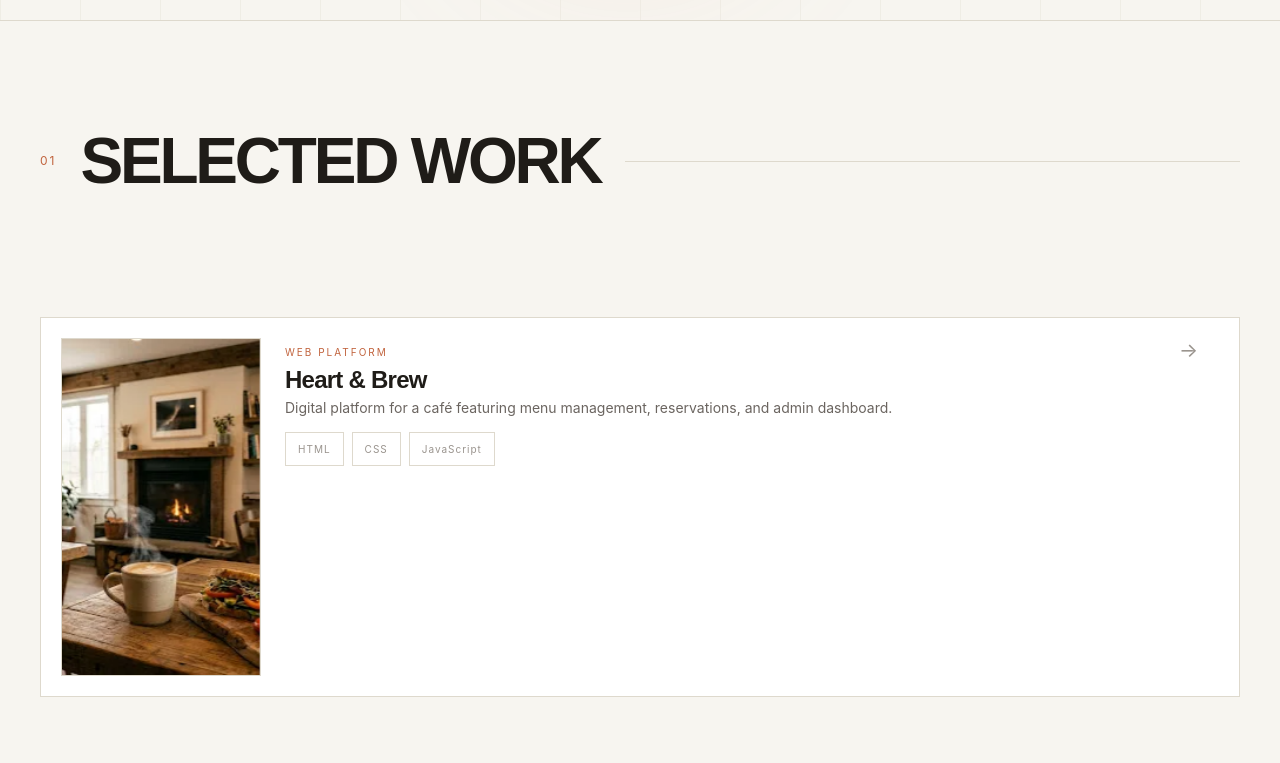
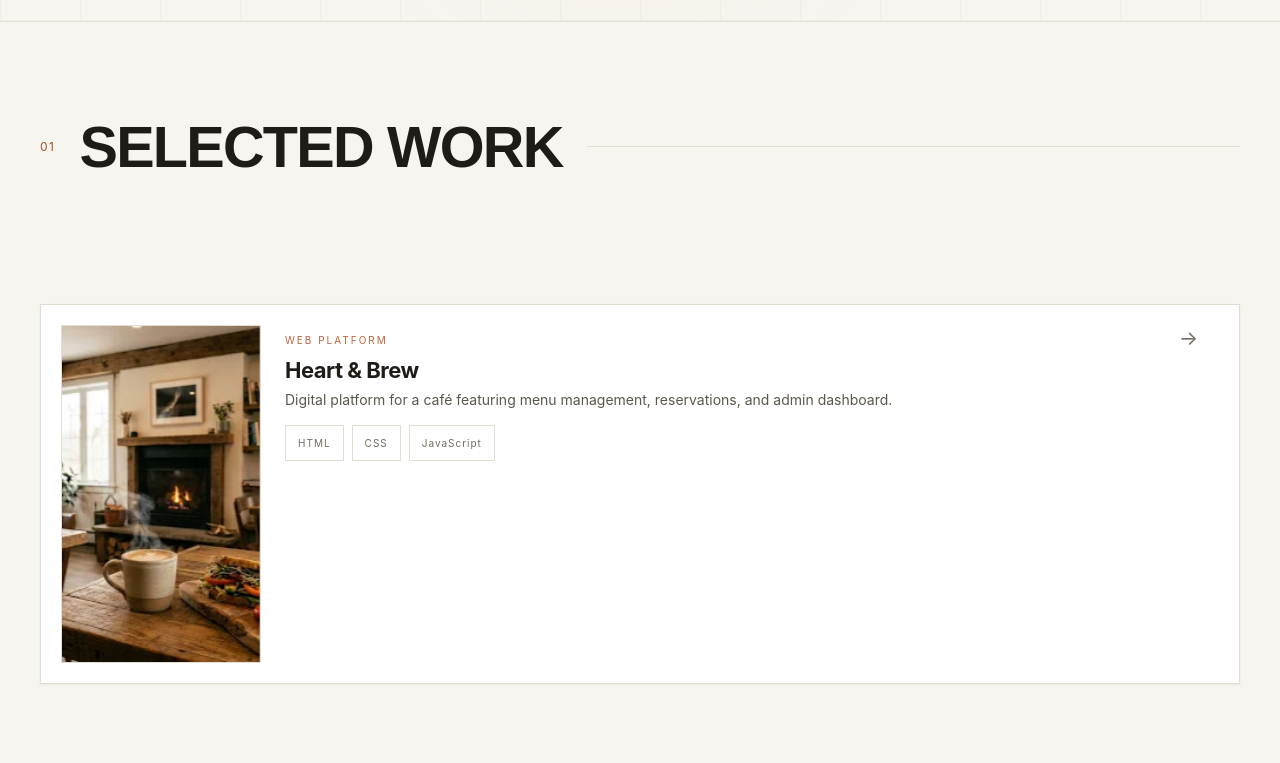
Before and after one commit to ignit-fury/portfolio, a React (Create React App) app in the folder client/: page / in a window 1280 px wide. Shown: the part 780-1543 px from the top of the page. Built offline with nearby package versions, Linux system fonts and the light colour scheme; a web font is replaced by a local one.

Commit message:
Implement dark mode support in App component; update styles across multiple components to use new color variables

```diff
--- a/client/src/App.js
+++ b/client/src/App.js
@@ -1,4 +1,4 @@
-import React from 'react';
+import React, { useEffect, useState } from 'react';
 import ErrorBoundary from './components/ErrorBoundary';
 import Navbar from './components/Navbar';
 import Hero from './components/Hero';
@@ -13,6 +13,16 @@ import SplashCursor from './components/SplashCursor';
 import './styles/App.css';
 
 function App() {
+  const [isDark, setIsDark] = useState(false);
+
+  useEffect(() => {
+    const mq = window.matchMedia('(prefers-color-scheme: dark)');
+    setIsDark(mq.matches);
+    const handler = (e) => setIsDark(e.matches);
+    mq.addEventListener('change', handler);
+    return () => mq.removeEventListener('change', handler);
+  }, []);
+
   return (
     <ErrorBoundary>
       <div className="App">
@@ -34,7 +44,7 @@ function App() {
           <Footer />
         </AnimatedContent>
         <ScrollToTop />
-        <SplashCursor />
+        {isDark && <SplashCursor />}
       </div>
     </ErrorBoundary>
   );
--- a/client/src/styles/About.css
+++ b/client/src/styles/About.css
@@ -46,7 +46,7 @@
   font-size: 48px;
   font-weight: 900;
   letter-spacing: -2.4px;
-  color: var(--color-orange-accent);
+  color: var(--color-terracotta-accent);
 }
 
 .stat-label {
--- a/client/src/styles/Contact.css
+++ b/client/src/styles/Contact.css
@@ -33,7 +33,7 @@
   padding: var(--space-4);
   background: var(--color-secondary-surface);
   border: 1px solid var(--color-grid-line-border);
-  color: var(--color-foreground-white);
+  color: var(--color-foreground-ink);
   font-family: var(--font-sans);
   font-size: 14px;
   transition: border-color 0.3s ease;
@@ -42,7 +42,7 @@
 .form-group input:focus,
 .form-group textarea:focus {
   outline: none;
-  border-color: var(--color-orange-accent);
+  border-color: var(--color-terracotta-accent);
 }
 
 .form-group input.error,
@@ -59,8 +59,8 @@
   align-self: flex-start;
   padding: var(--space-4) var(--space-8);
   background: transparent;
-  border: 1px solid var(--color-orange-accent);
-  color: var(--color-orange-accent);
+  border: 1px solid var(--color-terracotta-accent);
+  color: var(--color-terracotta-accent);
   font-family: var(--font-body);
   font-size: 12px;
   letter-spacing: 2px;
@@ -69,7 +69,7 @@
 }
 
 .submit-btn:hover:not(:disabled) {
-  background: var(--color-orange-accent);
+  background: var(--color-terracotta-accent);
   color: var(--color-background-base);
 }
 
@@ -101,5 +101,5 @@
 }
 
 .contact-link:hover {
-  color: var(--color-foreground-white);
+  color: var(--color-foreground-ink);
 }
--- a/client/src/styles/Footer.css
+++ b/client/src/styles/Footer.css
@@ -1,6 +1,8 @@
 .footer {
   border-top: 1px solid var(--color-grid-line-border);
   padding: var(--space-8);
+  background: var(--color-dark-section);
+  border-top-color: rgba(255, 255, 255, 0.06);
 }
 
 .footer-content {
@@ -12,12 +14,12 @@
 .footer-name {
   font-size: 12px;
   letter-spacing: 1.2px;
-  color: var(--color-subtle-text);
+  color: rgba(255, 255, 255, 0.45);
 }
 
 .footer-tagline {
   font-size: 12px;
-  color: var(--color-subtle-text);
+  color: rgba(255, 255, 255, 0.3);
 }
 
 @media (max-width: 768px) {
--- a/client/src/styles/Hero.css
+++ b/client/src/styles/Hero.css
@@ -44,7 +44,7 @@
 }
 
 .hero-outline {
-  -webkit-text-stroke: 2px var(--color-foreground-white);
+  -webkit-text-stroke: 2px var(--color-foreground-ink);
   color: transparent;
 }
 
@@ -97,7 +97,7 @@
   top: -100%;
   width: 100%;
   height: 100%;
-  background: var(--color-orange-accent);
+  background: var(--color-terracotta-accent);
   animation: scrollDown 2s infinite;
 }
 
--- a/client/src/styles/Navbar.css
+++ b/client/src/styles/Navbar.css
@@ -18,7 +18,7 @@
   font-family: var(--font-display);
   font-size: 24px;
   font-weight: 900;
-  color: var(--color-orange-accent);
+  color: var(--color-terracotta-accent);
 }
 
 .hamburger {
@@ -39,7 +39,7 @@
   display: block;
   width: 24px;
   height: 2px;
-  background: var(--color-foreground-white);
+  background: var(--color-foreground-ink);
   transition: transform 0.3s ease, opacity 0.3s ease;
 }
 
@@ -75,13 +75,13 @@
   left: 0;
   width: 0;
   height: 1px;
-  background: var(--color-orange-accent);
+  background: var(--color-terracotta-accent);
   transition: width 0.3s ease;
 }
 
 .nav-link:hover,
 .nav-link.active {
-  color: var(--color-foreground-white);
+  color: var(--color-foreground-ink);
 }
 
 .nav-link:hover::after,
@@ -90,7 +90,7 @@
 }
 
 .nav-number {
-  color: var(--color-orange-accent);
+  color: var(--color-terracotta-accent);
   margin-right: var(--space-2);
 }
 
@@ -103,7 +103,7 @@
 .status-dot {
   width: 8px;
   height: 8px;
-  background: var(--color-orange-accent);
+  background: var(--color-terracotta-accent);
   border-radius: 50%;
   animation: pulse 2s infinite;
 }
--- a/client/src/styles/ScrollToTop.css
+++ b/client/src/styles/ScrollToTop.css
@@ -6,7 +6,7 @@
   height: 48px;
   background: var(--color-secondary-surface);
   border: 1px solid var(--color-grid-line-border);
-  color: var(--color-orange-accent);
+  color: var(--color-terracotta-accent);
   font-size: 20px;
   cursor: pointer;
   opacity: 0;
@@ -23,9 +23,9 @@
 }
 
 .scroll-to-top:hover {
-  background: var(--color-orange-accent);
+  background: var(--color-terracotta-accent);
   color: var(--color-background-base);
-  border-color: var(--color-orange-accent);
+  border-color: var(--color-terracotta-accent);
 }
 
 @media (max-width: 768px) {
--- a/client/src/styles/Skills.css
+++ b/client/src/styles/Skills.css
@@ -20,7 +20,7 @@
 .skill-title {
   font-size: 12px;
   letter-spacing: 2px;
-  color: var(--color-orange-accent);
+  color: var(--color-terracotta-accent);
   margin-bottom: var(--space-6);
 }
 
--- a/client/src/styles/Work.css
+++ b/client/src/styles/Work.css
@@ -52,6 +52,7 @@
   padding: var(--space-5);
   border: 1px solid var(--color-grid-line-border);
   background: var(--color-surface-card);
+  box-shadow: 0 1px 3px rgba(31, 28, 24, 0.06);
   transition: border-color 0.3s ease, background 0.3s ease, transform 0.3s ease, box-shadow 0.3s ease;
 }
 
@@ -59,7 +60,7 @@
   border-color: var(--color-hover-border);
   background: var(--color-secondary-surface);
   transform: translateY(-4px);
-  box-shadow: 0 8px 32px rgba(193, 99, 61, 0.1);
+  box-shadow: 0 8px 20px rgba(193, 99, 61, 0.12);
 }
 
 .project-image {
@@ -98,14 +99,14 @@
 .project-type {
   font-size: 10px;
   letter-spacing: 2px;
-  color: var(--color-orange-accent);
+  color: var(--color-terracotta-accent);
 }
 
 .project-title {
-  font-family: var(--font-display);
-  font-size: 24px;
-  font-weight: 800;
-  letter-spacing: -0.75px;
+  font-family: var(--font-sans);
+  font-size: 22px;
+  font-weight: 700;
+  letter-spacing: -0.5px;
   margin: var(--space-1) 0;
   white-space: nowrap;
   overflow: hidden;
@@ -143,7 +144,7 @@
 }
 
 .project-card:hover .project-arrow {
-  color: var(--color-orange-accent);
+  color: var(--color-terracotta-accent);
   transform: translateX(4px);
 }
 
@@ -171,6 +172,6 @@
     margin-top: var(--space-3);
     font-size: 12px;
     letter-spacing: 2px;
-    color: var(--color-orange-accent);
+    color: var(--color-terracotta-accent);
   }
 }
--- a/client/src/styles/index.css
+++ b/client/src/styles/index.css
@@ -1,16 +1,17 @@
 :root {
   --color-background-base: #f7f5f0;
   --color-surface-card: #ffffff;
-  --color-grid-line-border: #ded9cd;
-  --color-foreground-white: #1f1c18;
-  --color-orange-accent: #c1633d;
-  --color-success: #2e7d4f;
-  --color-error: #b83b3b;
-  --color-muted-text: #6b6560;
-  --color-subtle-text: #9a948e;
-  --color-secondary-surface: #f0ede8;
-  --color-hover-border: #c5bfb7;
-  --color-light-border: #e8e4de;
+  --color-secondary-surface: #f0ede6;
+  --color-grid-line-border: #e2ddd1;
+  --color-hover-border: #c8c0af;
+  --color-dark-section: #1f1c18;
+  --color-foreground-ink: #1f1c18;
+  --color-muted-text: #5c574c;
+  --color-subtle-text: #726b5f;
+  --color-terracotta-accent: #c1633d;
+  --color-terracotta-text: #a84f2e;
+  --color-success: #3f7d4a;
+  --color-error: #b3261e;
 
   --font-display: 'Cabinet Grotesk', sans-serif;
   --font-body: 'JetBrains Mono', monospace;
@@ -26,7 +27,9 @@
   --space-10: 40px;
   --space-12: 48px;
   --space-16: 64px;
+  --space-18: 72px;
   --space-20: 80px;
+  --space-28: 112px;
   --space-32: 128px;
   --space-40: 160px;
 }
@@ -49,10 +52,10 @@ html {
 
 body {
   background: var(--color-background-base);
-  color: var(--color-foreground-white);
+  color: var(--color-foreground-ink);
   font-family: var(--font-sans);
   font-size: 16px;
-  line-height: 24px;
+  line-height: 26px;
   overflow-x: clip;
 }
 
@@ -95,7 +98,7 @@ a:focus,
 button:focus,
 input:focus,
 textarea:focus {
-  outline: 2px solid var(--color-orange-accent);
+  outline: 2px solid var(--color-terracotta-accent);
   outline-offset: 2px;
 }
 
@@ -117,7 +120,7 @@ textarea:focus {
 
 
 .section {
-  padding: var(--space-32) var(--space-8);
+  padding: var(--space-28) var(--space-8);
   border-top: 1px solid var(--color-grid-line-border);
 }
 
@@ -149,15 +152,15 @@ textarea:focus {
 
 .section-label {
   font-size: 12px;
-  letter-spacing: 2px;
-  color: var(--color-orange-accent);
+  letter-spacing: 1.5px;
+  color: var(--color-terracotta-text);
 }
 
 .section-title {
   font-family: var(--font-display);
-  font-size: clamp(36px, 5vw, 72px);
-  font-weight: 800;
-  letter-spacing: -0.05em;
+  font-size: clamp(32px, 4.5vw, 64px);
+  font-weight: 700;
+  letter-spacing: -0.03em;
 }
 
 .section-line {
@@ -176,6 +179,6 @@ textarea:focus {
   }
 
   .section {
-    padding: var(--space-20) var(--space-4);
+    padding: var(--space-18) var(--space-4);
   }
 }
```
